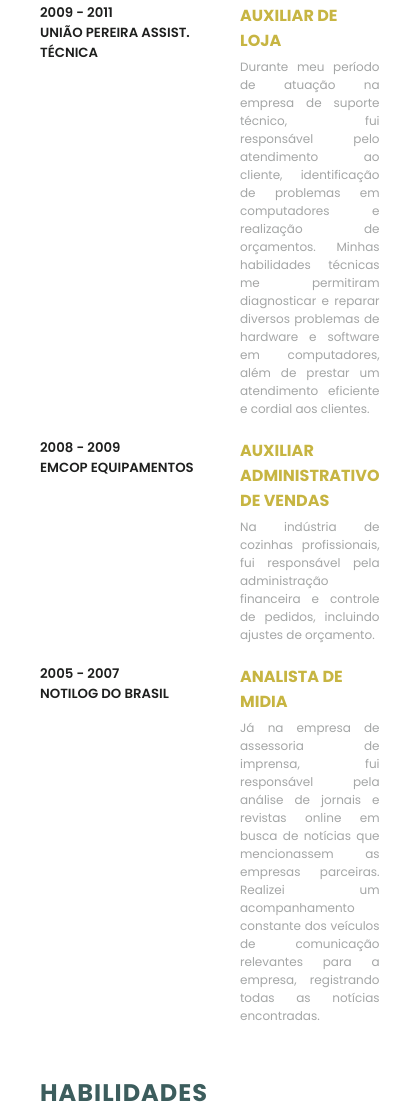
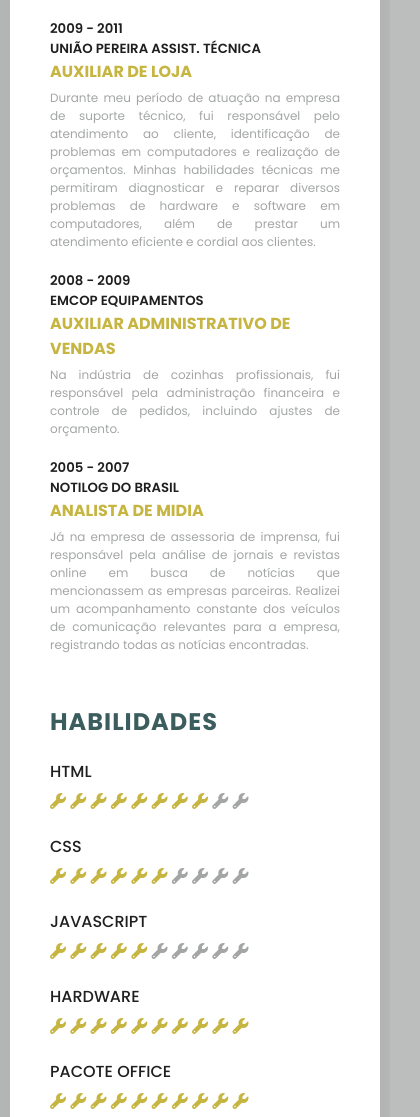
Before and after one commit to anacquesta/Projeto-Curriculo, a plain HTML site: page index.html in a window 390 px wide. Shown: the part 2146-3263 px from the top of the page, 420 px wide, since content can reach past the window. Drawn offline with Linux system fonts and the light colour scheme.

Commit message:
Add files via upload
Ajuste no redimensionamento do site

```diff
--- a/style.css
+++ b/style.css
@@ -265,10 +265,27 @@ body {
     color: var(--cor3);
 }
 
-@media (max-width: 1000px) {
+@media (max-width: 940px) {
     .container {
         margin: 10px;
         grid-template-columns: repeat(1,1fr);
     }
 
+    .sobre .box {
+        display: inherit;
+        margin: 20px 0;
+    }
+
+    .sobre .box .ano_exp {
+        min-width: 200px;
+    }
+
+    .habilidades .box {
+        position: relative;
+        width: 100%;
+        display: inherit;
+        justify-content: center;
+        align-items: center;
+    }
+
 }
```
